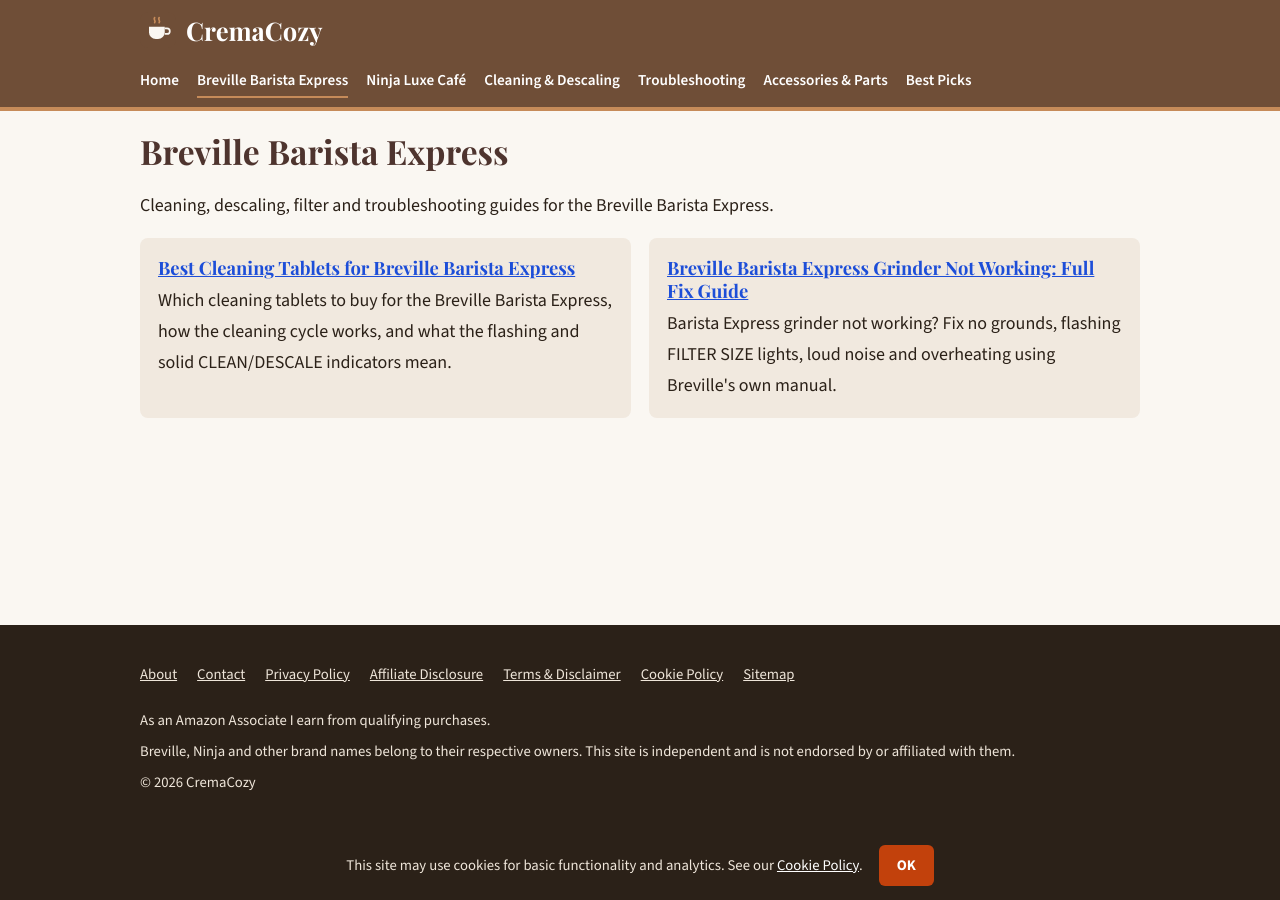
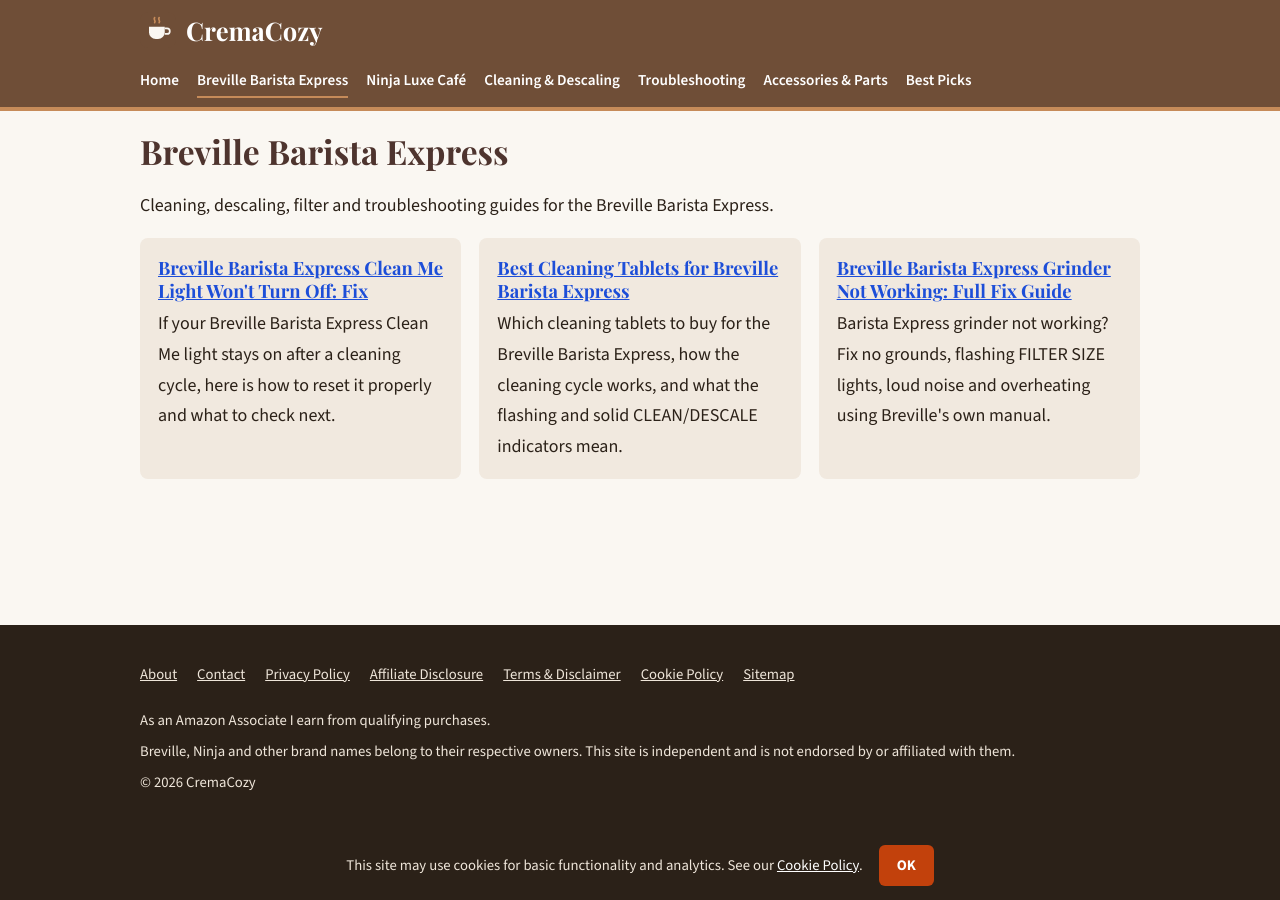
Before and after one commit to CremaCozy-glitch/cremacozy, a Jekyll site: the page built from breville-barista-express.md, in a window 1280 px wide. Built offline with Jekyll 4.4.1, drawn with Linux system fonts in a browser that asks for light colours.

Commit message:
Update 2026-10-06-breville-barista-express-clean-me-light-wont-turn-off-fix.md

```diff
--- a/_posts/2026-10-06-breville-barista-express-clean-me-light-wont-turn-off-fix.md
+++ b/_posts/2026-10-06-breville-barista-express-clean-me-light-wont-turn-off-fix.md
@@ -1,8 +1,9 @@
 ---
 title: "Breville Barista Express Clean Me Light Won't Turn Off: Fix"
-date: 2025-10-06
+date: 2026-10-06
 layout: post
 description: "If your Breville Barista Express Clean Me light stays on after a cleaning cycle, here is how to reset it properly and what to check next."
+categories: [breville-barista-express]
 tags: [breville barista express, clean me light, espresso machine cleaning, coffee maker troubleshooting]
 ---
 
```
